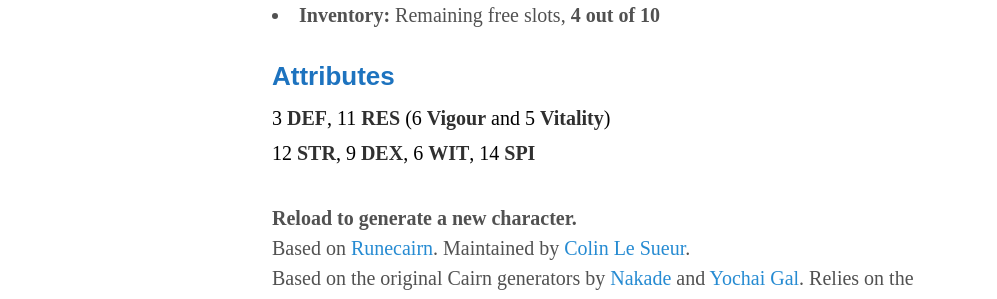
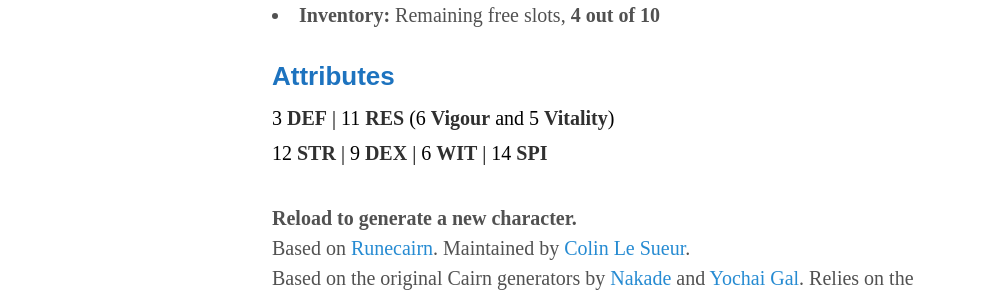
Before and after one commit to byodinsbeardrpg/byodinsbeardrpg.github.io, a Jekyll site: the page built from generator.md, in a window 1280 px wide. Shown: the part 624-923 px from the top of the page, without its empty margins (8-1005 px from the left). Built offline with Jekyll 4.4.1, drawn with Linux system fonts in a browser that asks for light colours; some web fonts are replaced.

Commit message:
Fancy separator

```diff
--- a/_includes/generator.html
+++ b/_includes/generator.html
@@ -3,8 +3,8 @@
       <h3>Appearance</h3>
 	  <span id="adventurer"></span>
       <h3>Attributes</h3>
-      <span style="font-family: 'futura-pt-condensed';color: #5e9ca0;"><span style="color: #000000;"><span id="defTotal">XX</span> <strong>DEF</strong>, <span id="res">XX</span> <strong>RES</strong> (<span id="vig">XX</span> <strong>Vigour</strong> and <span id="vit">XX</span> <strong>Vitality</strong>)</span></span><br>
-      <span style="line-height: 2;font-family: 'futura-pt-condensed';color: #5e9ca0;"><span style="color: #000000;"><span id="str">XX</span> <strong>STR</strong>, <span id="dex">XX</span> <strong>DEX</strong>, <span id="wit">XX</span> <strong>WIT</strong>, <span id="spi">XX</span> <strong>SPI</strong></span></span><br>
+      <span style="font-family: 'futura-pt-condensed';color: #5e9ca0;"><span style="color: #000000;"><span id="defTotal">XX</span> <strong>DEF</strong> | <span id="res">XX</span> <strong>RES</strong> (<span id="vig">XX</span> <strong>Vigour</strong> and <span id="vit">XX</span> <strong>Vitality</strong>)</span></span><br>
+      <span style="line-height: 2;font-family: 'futura-pt-condensed';color: #5e9ca0;"><span style="color: #000000;"><span id="str">XX</span> <strong>STR</strong> | <span id="dex">XX</span> <strong>DEX</strong> | <span id="wit">XX</span> <strong>WIT</strong> | <span id="spi">XX</span> <strong>SPI</strong></span></span><br>
     </div>
   </body>
 <br><b>Reload to generate a new character.</b>
```
